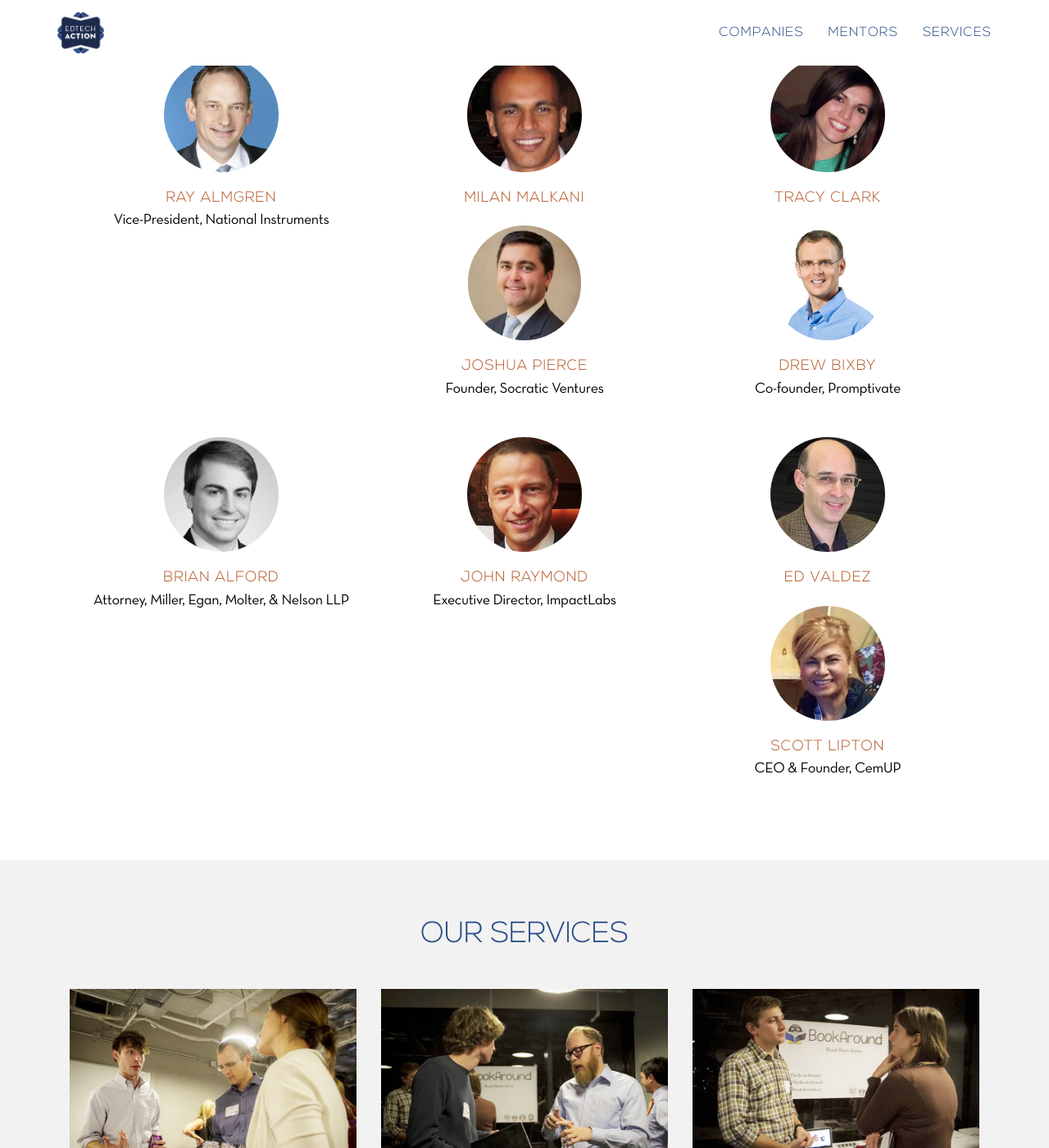
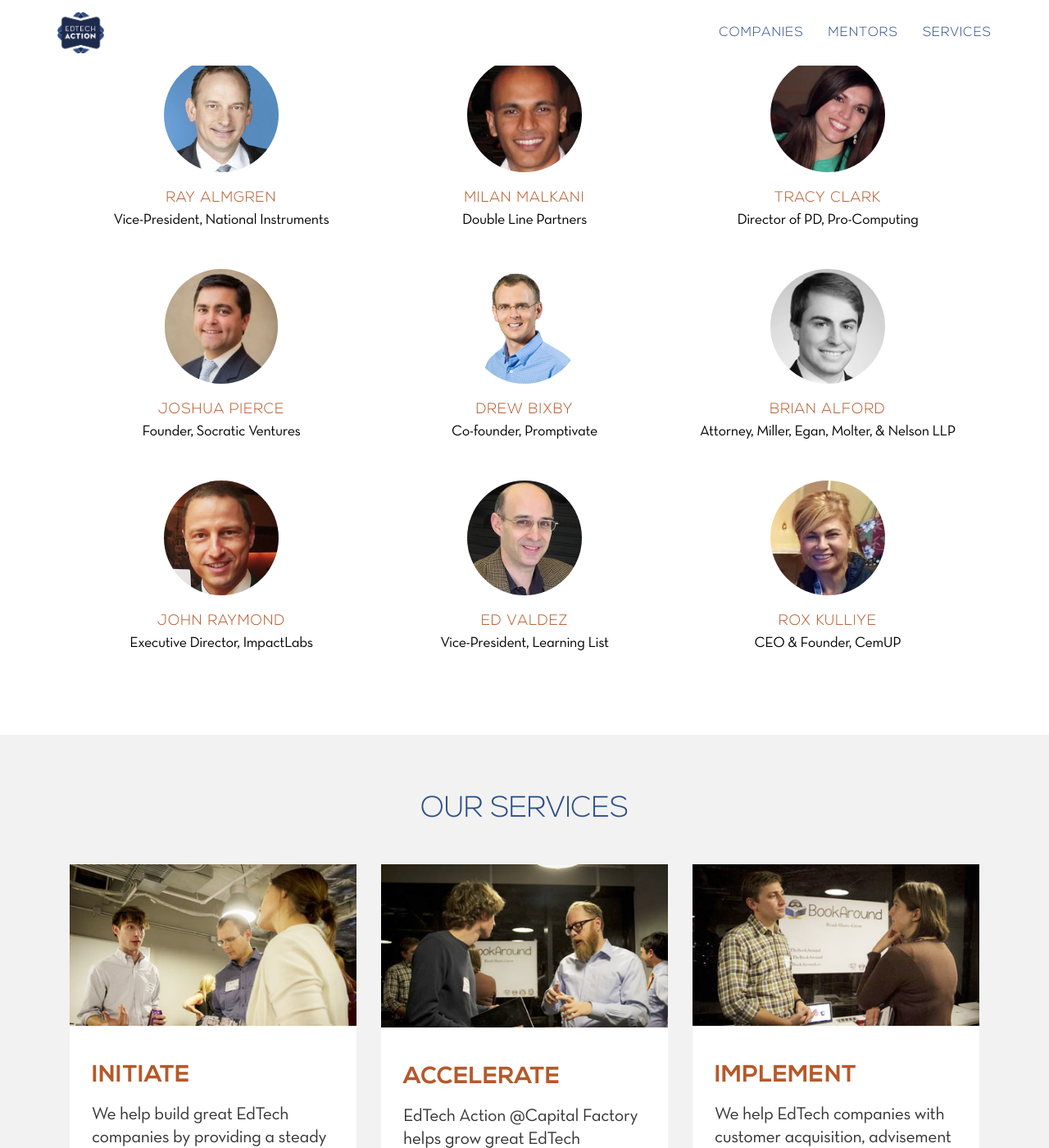
Before and after one commit to thejunto/edtech-action, a Jekyll site: the page built from index.html, in a window 1280 px wide and 1400 px high, scrolled down 3644 px. Shown: the whole window at 82% size. Built offline with Jekyll 4.4.1, drawn with Linux system fonts in a browser that asks for light colours; nearby versions of some CDN libraries.

Commit message:
Update index.html

```diff
--- a/index.html
+++ b/index.html
@@ -270,18 +270,18 @@
           <div class="col-md-4 col-sm-4 col-xs-12">
             <a class="popup-with-zoom-anim" href="#milan"><img class="img-responsive center-block mentor" src="/img/mentors/milan.jpg" /></a>
             <h3>Milan Malkani</h3>
+            <p class="rol">Double Line Partners</p>
               <div id="milan" class="zoom-anim-dialog mfp-hide small-dialog">
                 <h3>Milan Malkani</h3>
-            <p class="rol">Double Line Partners</p>
                 <p class="rol"><BR>Milan is helping state education organizations and vendors integrate into the next generation of REST API services (based on the Ed-Fi data standard) that are changing the way we look at education technology. He's Tech Lead of a development team consisting of 2 to 7 developers depending on flux with skills primarily based in .NET and SSIS. He leads the design and implementation of features onto the Ed-Fi Dashboards that were customized for the Arkansas Department of Education. Hands on with NET and ETL development and took part in peer code reviews and automated testing to ensure quality. Also, Milan interfaced directly with the ADE to understand needs and manage client expectations.</p>
               </div>
           </div>
           <div class="col-md-4 col-sm-4 col-xs-12">
             <a class="popup-with-zoom-anim" href="#tracy"><img class="img-responsive center-block mentor" src="/img/mentors/tracy.jpg" /></a>
             <h3>Tracy Clark</h3>
+            <p class="rol">Director of PD, Pro-Computing</p>
               <div id="tracy" class="zoom-anim-dialog mfp-hide small-dialog">
                 <h3>Tracy Clark</h3>
-            <p class="rol">Director of PD, Pro-Computing</p>
                 <p class="rol"><BR>Tracy designs innovative learning opportunities for educators, administrators, and students. As the Director of Professional Learning Initiatives, she strives to push against the status quo and partner with district leaders to redefine what on-going learning looks like for modern educators. She is currently interested in experimenting with a blend of challenge and inquiry based approaches with technology playing an enhancing or transformative role in the construction of learning.<BR><BR>As an “eduprenuer", Tracy creates technology tools that encourage metacognition, visible thinking, and put student needs first. Her experience, serving as a bilingual teacher in Texas and Mexico, and her work with children with special needs, deeply impacts how she sees challenges in education. She shares her vision and creativity through writing, presenting, and learning alongside educators.  She plans to work the rest of her career solving interesting problems in the edtech space and raising up leaders and innovators who are in it for the kids.<BR><BR>Tracy received her Masters in Early Childhood with a focus on children with special needs. She is co-founder and lead organizer of EdTechWomen Austin.</p>
           </div>
         </div>
@@ -330,15 +330,15 @@
           <div class="col-md-4 col-sm-4 col-xs-12">
             <a class="popup-with-zoom-anim" href="#ed"><img class="img-responsive center-block mentor" src="/img/mentors/ed.jpg" /></a>
             <h3>Ed Valdez</h3>
+            <p class="rol">Vice-President, Learning List</p>
               <div id="ed" class="zoom-anim-dialog mfp-hide small-dialog">
                 <h3>Ed Valdez</h3>
-            <p class="rol">Vice-President, Learning List</p>
                 <p class="rol"><BR>Strategic Startup Advisor, Investor & Industry Analyst for Mobile/Edtech trends and culture.<BR><BR>20+ years of achieving Go-To-Market success in the wireless/telecom, IT and consumer electronics and SaaS industries in the Americas, Asia Pacific and EMEA regions. Launched new technologies/products with guerrilla marketing promotion strategies which yielded strong revenue growth and mass market consumer adoption with quantifiable ROI. Streamlined product management life cycle processes to reduce time-to-market, lower costs, increase profitability and capture significant mind share and market share.Effectively evangelized products/technologies as a speaker at global conferences such as the Consumer Electronics Show, Mobile World Congress and SXSW Interactive. BSEE, Massachusetts Institute of Technology, MBA from the University of Texas at Austin. Specialties: Strategic Advisor for mobile/wireless/edtech industry Startups, Mobile/Edtech Industry Analyst, U.S./Americas Go-To-Market Strategies, International Business, Channel Sales/Marketing, Alliances/Partnerships, Multicultural Marketing, New Product Launches and PR campaigns.</p>
               </div>
           </div>
           <div class="col-md-4 col-sm-4 col-xs-12">
             <a class="popup-with-zoom-anim" href="#rox"><img class="img-responsive center-block mentor" src="/img/mentors/rox.jpg" /></a>
-            <h3>Scott Lipton</h3>
+            <h3>Rox Kulliye</h3>
             <p class="rol">CEO & Founder, CemUP</p>
               <div id="rox" class="zoom-anim-dialog mfp-hide small-dialog">
                 <h3>Rox Kulliye</h3>
```
